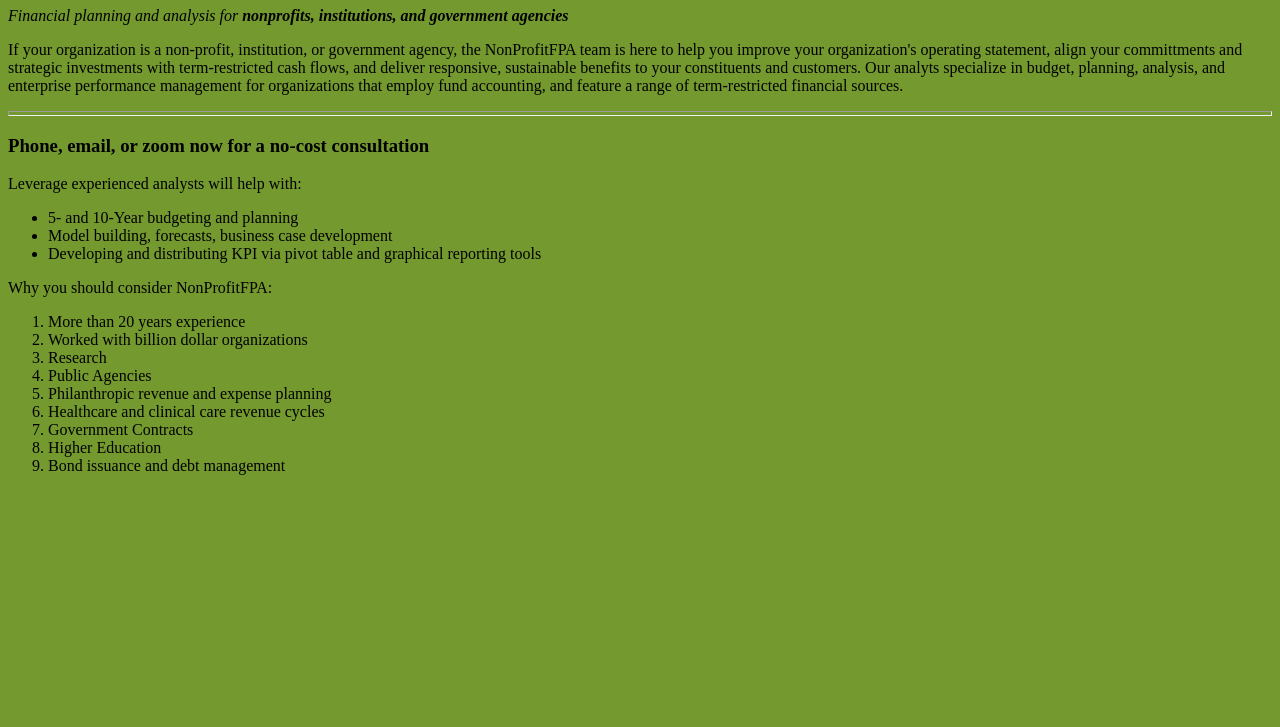
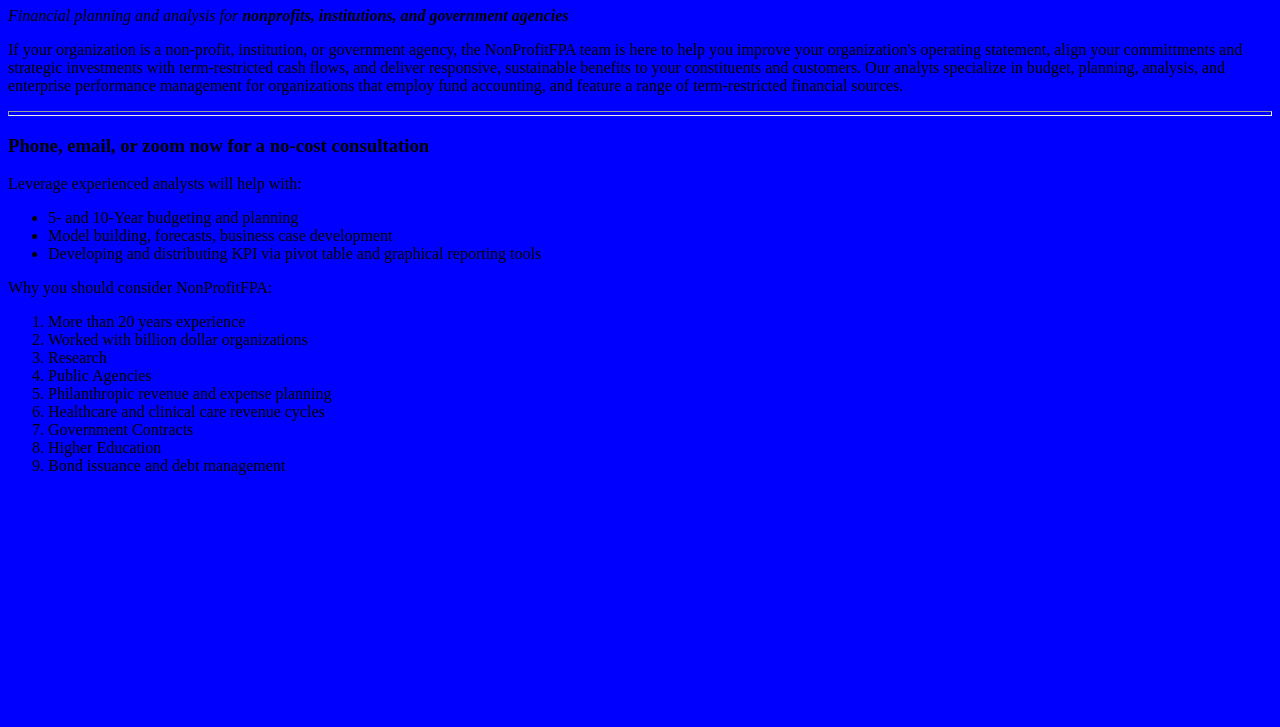
Before and after one commit to paulcassidy12/testSite012, a plain HTML site: page index.html in a window 1280 px wide. Shown: the part 73-800 px from the top of the page. Drawn offline with Linux system fonts and the light colour scheme.

Commit message:
Update index.html

```diff
--- a/index.html
+++ b/index.html
@@ -7,7 +7,7 @@
   <body>
     <style>
       body {
-      background-color: #74992e;
+      background-color: blue;
       }
     </style>
 <h1>nonprofitFPA.com</h1>
```
